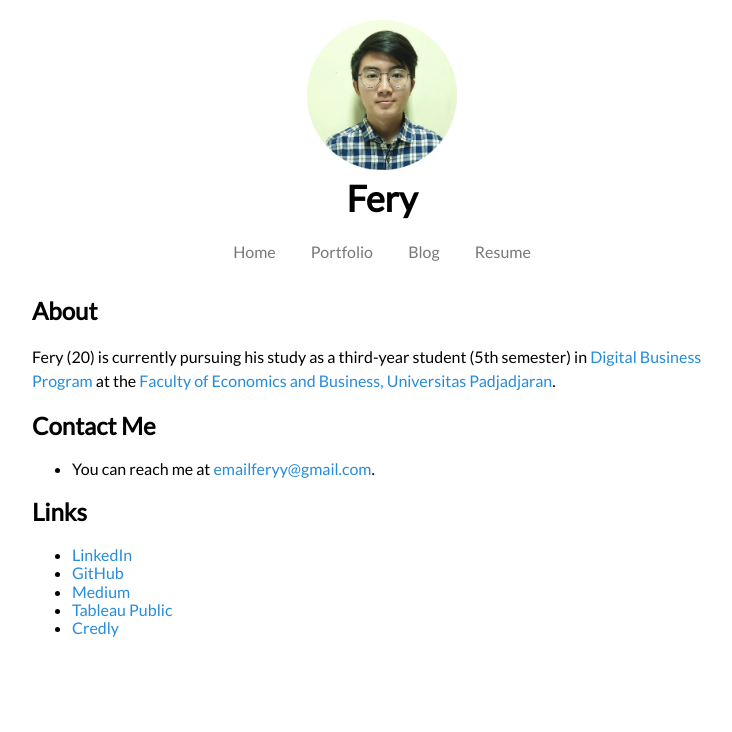
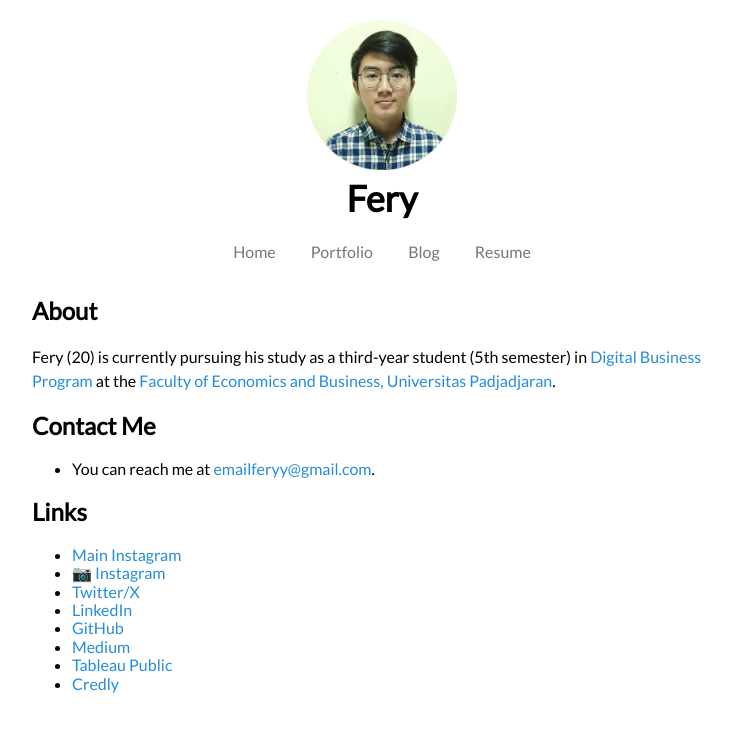
Before and after one commit to imfery/imfery.github.io, a Jekyll site: the page built from index.md, in a window 1280 px wide. Shown: the top 732 px of the page, without its empty margins (258-990 px from the left). Built offline with Jekyll 4.4.1, drawn with Linux system fonts in a browser that asks for light colours; nearby versions of some CDN libraries.

Commit message:
Update index.md

```diff
--- a/index.md
+++ b/index.md
@@ -13,6 +13,9 @@ Fery (20) is currently pursuing his study as a third-year student (5th semester)
 - You can reach me at [{{site.email}}][mail].
 
 <h2>Links</h2>
+- [Main Instagram][instagram1]
+- [📷 Instagram][instagram2]
+- [Twitter/X][twitter]
 - [LinkedIn][linkedin]
 - [GitHub][github]
 - [Medium][medium]
@@ -20,6 +23,9 @@ Fery (20) is currently pursuing his study as a third-year student (5th semester)
 - [Credly][credly]
 
 
+[instagram1]: https://instagram.com/ffery_
+[instagram2]: https://instagram.com/fierfliees
+[twitter]: https://x.com/deliferypizza
 [digital]: http://digital.feb.unpad.ac.id/
 [faculty]: http://feb.unpad.ac.id/
 [mail]: mailto:{{site.email}}
```
